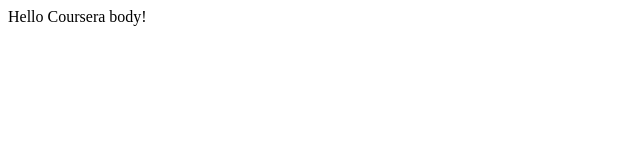
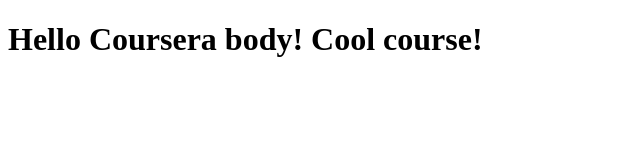
Before and after one commit to Juskr/coursera1, a plain HTML site: page site/index.html in a window 1280 px wide. Shown: the whole page, without its empty margins (0-640 px from the left). Drawn offline with Linux system fonts and the light colour scheme.

Commit message:
dodane h1

```diff
--- a/site/index.html
+++ b/site/index.html
@@ -4,6 +4,6 @@
 	<title>Hello Coursera!</title>
 </head>
 <body>
-Hello Coursera body!
+<h1>Hello Coursera body! Cool course!</h1>
 </body>
 </html>
```
